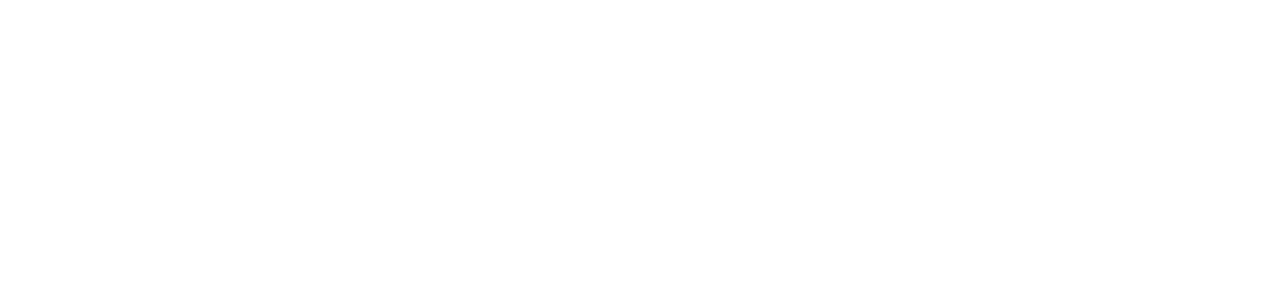
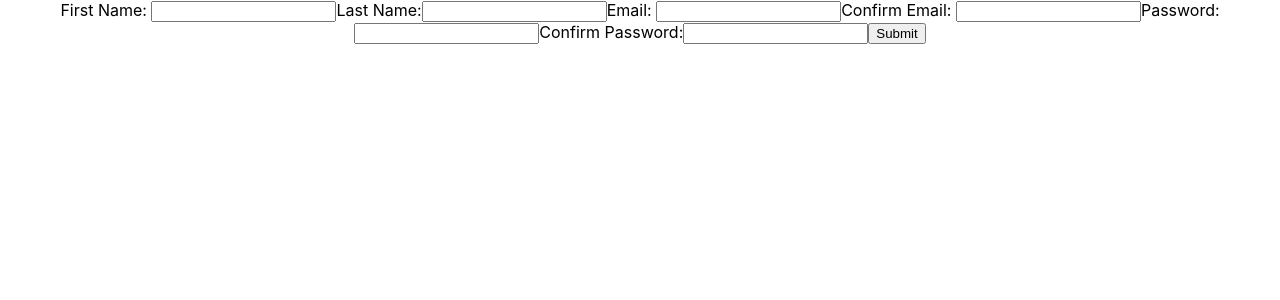
Before and after one commit to tony-shifflett/equalithon-frontend, a React (Create React App) app in the folder swipe-react/: page /register in a window 1280 px wide. Before the commit this address had no page. Shown: the top 300 px of the page. Built offline with nearby package versions, Linux system fonts and the light colour scheme.

Commit message:
created registration form component  and corresponding page, added routes for registration and login in App.js

```diff
--- a/swipe-react/src/App.js
+++ b/swipe-react/src/App.js
@@ -1,5 +1,7 @@
 import './App.css';
 import Landing from './pages/Landing';
+import Login from './pages/Login';
+import Register from './pages/Register';
 import {Route, Routes} from 'react-router-dom'
 
 
@@ -8,6 +10,8 @@
     <div className="App">
      <Routes>
        <Route path='/' element={<Landing/>}/>
+       <Route path='/login' element={<Login/>}/>
+       <Route path='/register' element={<Register/>}/>
      </Routes>
     </div>
   );
--- /dev/null
+++ b/swipe-react/src/components/RegisterForm.js
@@ -0,0 +1,23 @@
+import React from 'react'
+
+const RegisterForm = () => {
+  return (
+    <form className='registrationForm'>
+        <label>First Name: </label>
+        <input id="firstName" type="text" required/>
+        <label>Last Name:</label>
+        <input id="lastName" type="text" required/>
+        <label>Email: </label>
+        <input id="email" type="text" required/>
+        <label>Confirm Email: </label>
+        <input id="confirmEmail" type="text" required/>
+        <label>Password: </label>
+        <input id="password" type="password" required/>
+        <label>Confirm Password:</label>
+        <input id="confirmPassword" type="password" required/>
+        <button className='submitRegistration' type="submit">Submit</button>
+    </form>
+  )
+}
+
+export default RegisterForm
--- /dev/null
+++ b/swipe-react/src/pages/Register.js
@@ -0,0 +1,12 @@
+import React from 'react'
+import RegisterForm from '../components/RegisterForm'
+
+const Register = () => {
+  return (
+    <>
+        <RegisterForm/>
+    </>
+  )
+}
+
+export default Register
```
